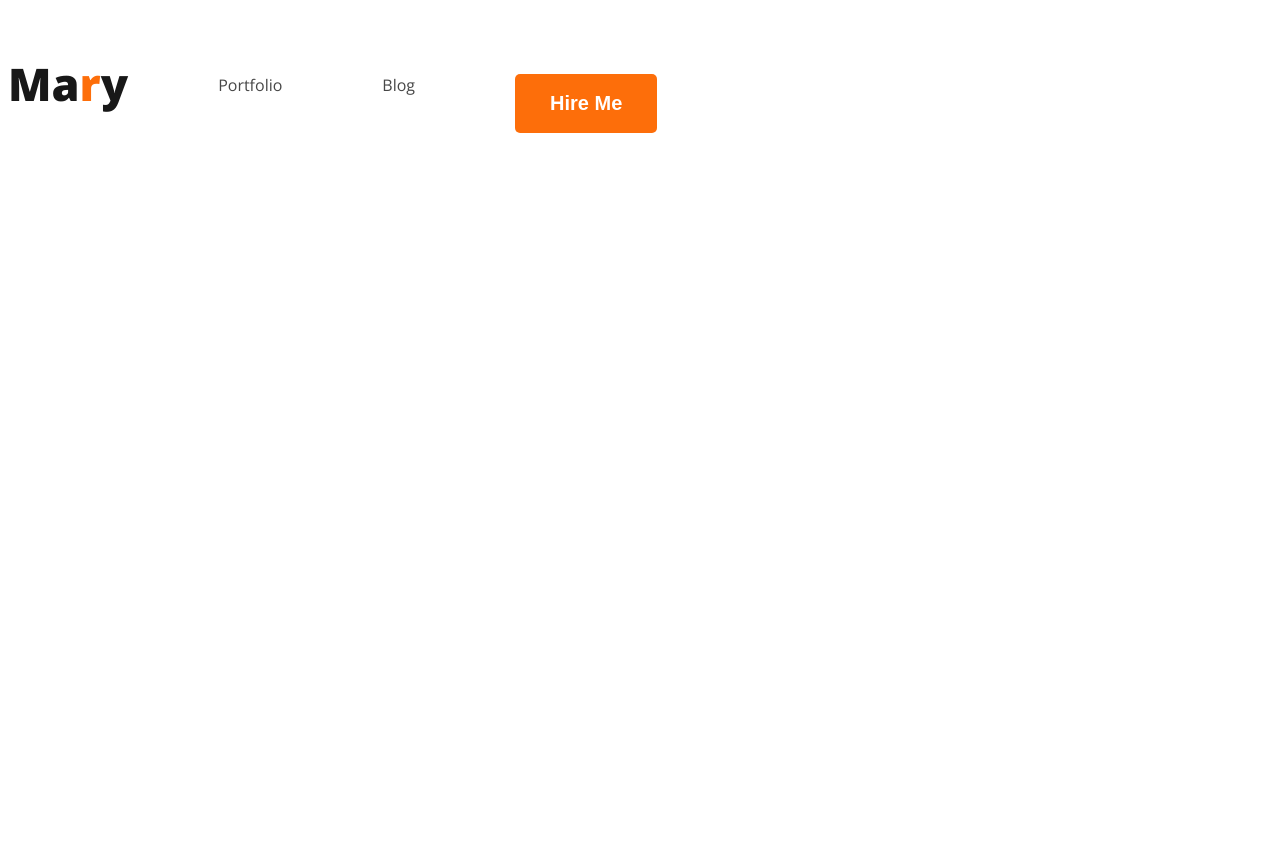
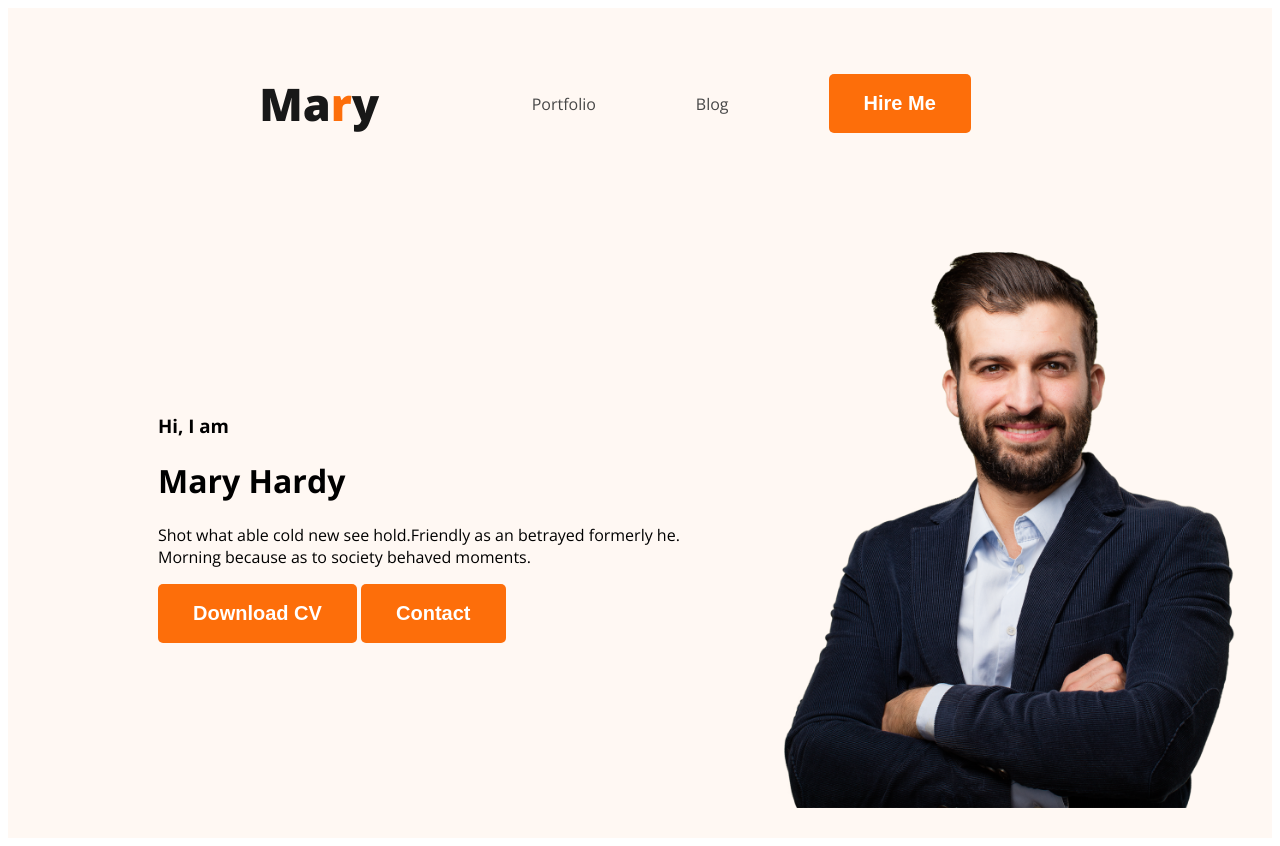
Before and after one commit to atikroman2019/Practice-1, a plain HTML site: page index.html in a window 1280 px wide. Before the commit the page ends 800 px from the top, so only its background shows below. Drawn offline with nearby package versions, Linux system fonts and the light colour scheme.

Commit message:
banner updates

```diff
--- a/index.html
+++ b/index.html
@@ -13,7 +13,7 @@
     <link rel="stylesheet" href="styles.css" />
   </head>
   <body>
-    <header>
+    <header class="header">
       <nav>
         <h3 class="nav-heading">Ma<span class="text-orange">r</span>y</h3>
         <ul>
@@ -22,6 +22,19 @@
           <li><button class="btn-primary">Hire Me</button></li>
         </ul>
       </nav>
+      <div class="banner">
+        <div>
+          <h3 class="banner-greeting">Hi, I am</h3>
+          <h1 class="banner-title">Mary Hardy</h1>
+          <p class="banner-paragraph">
+            Shot what able cold new see hold.Friendly as an betrayed formerly
+            he. Morning because as to society behaved moments.
+          </p>
+          <button class="btn-primary">Download CV</button>
+          <button class="btn-primary">Contact</button>
+        </div>
+        <img class="profile-pic" src="/images/hardy.png" alt="" />
+      </div>
     </header>
 
     <main></main>
--- a/styles.css
+++ b/styles.css
@@ -20,6 +20,9 @@ body {
 /* nav related styles*/
 nav {
   display: flex;
+  justify-content: space-around;
+  align-items: center;
+  margin: 0px 220px;
 }
 
 .nav-heading {
@@ -30,6 +33,7 @@ nav {
 
 nav ul {
   display: flex;
+  align-items: center;
 }
 nav li {
   list-style: none;
@@ -39,3 +43,15 @@ nav a {
   text-decoration: none;
   color: #474747;
 }
+
+.header {
+  background-color: #fff8f3;
+}
+.banner {
+  padding: 30px 30px 30px 150px;
+  display: flex;
+  align-items: center;
+}
+.profile-pic {
+  width: 500px;
+}
```
Also changed, not shown: images/developer.png (added), images/hardy.png (added), images/header_bg.png (added), images/icons/facebook.png (added), images/icons/insta.png (added), images/icons/js.png (added), images/icons/mongo.png (added), images/icons/nodejs.png (added), images/icons/react.png (added), images/icons/twitter.png (added).
